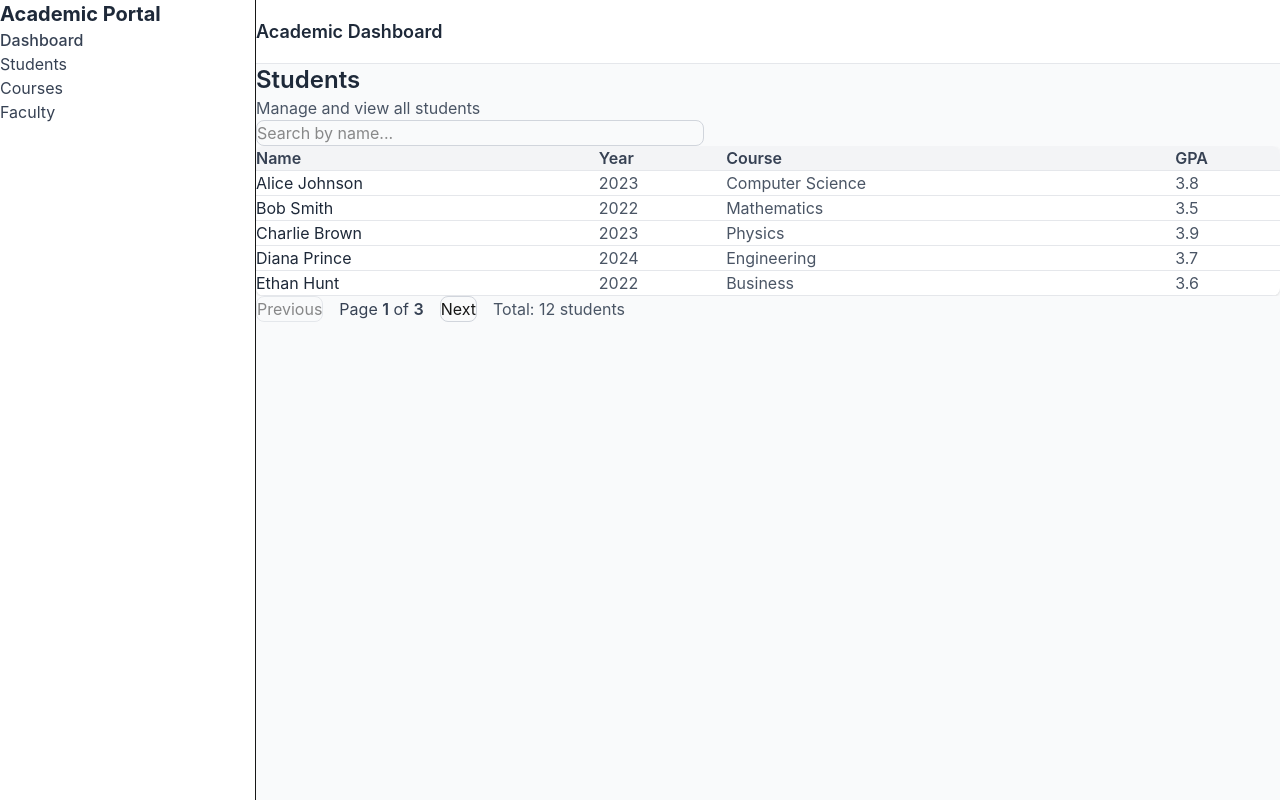
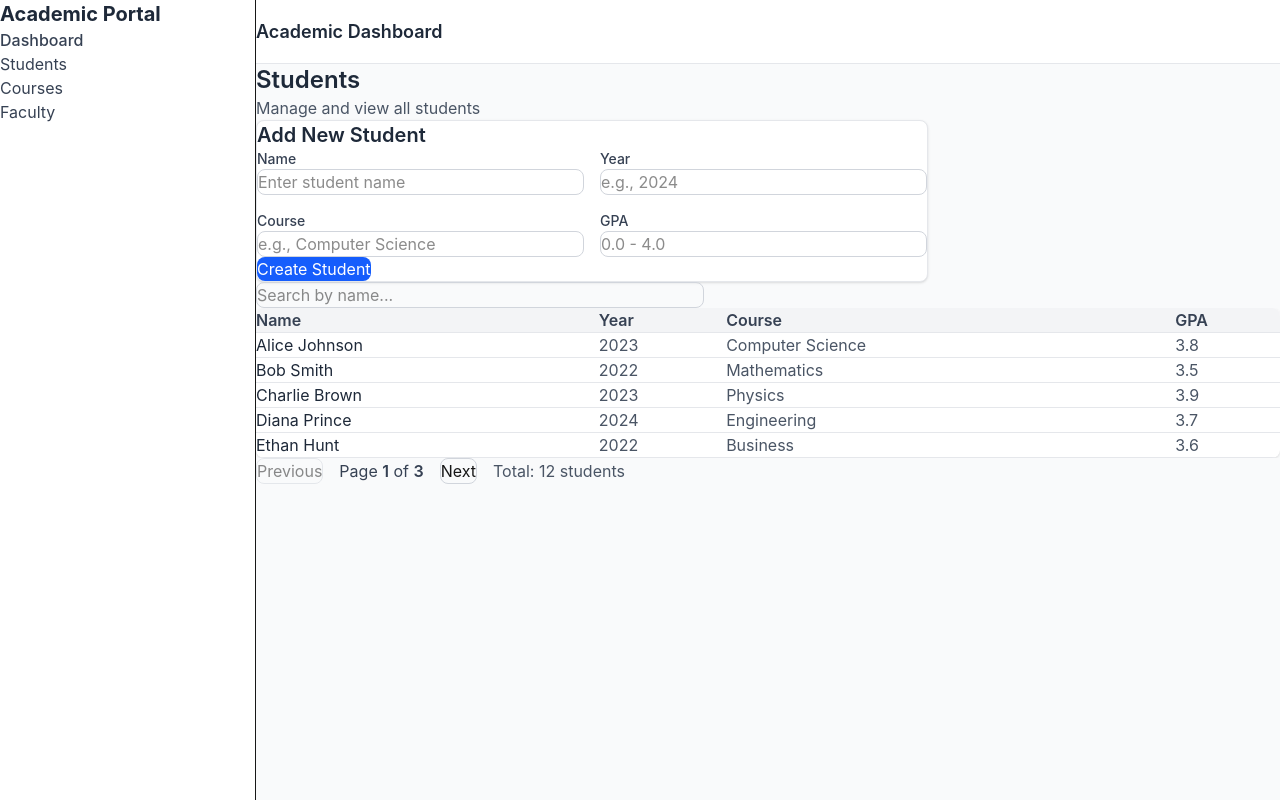
Before and after one commit to RafatAiub/Academic-Dashboard-Management-System-, a Next.js app: page /students in a window 1280 px wide. Built offline with nearby package versions, Linux system fonts and the light colour scheme.

Commit message:
feat: add reusable student form with validation

```diff
--- a/package.json
+++ b/package.json
@@ -9,10 +9,12 @@
     "lint": "eslint"
   },
   "dependencies": {
+    "@hookform/resolvers": "^5.2.2",
     "axios": "^1.13.4",
     "next": "16.1.6",
     "react": "19.2.3",
     "react-dom": "19.2.3",
+    "react-hook-form": "^7.71.1",
     "zod": "^4.3.6"
   },
   "devDependencies": {
--- /dev/null
+++ b/src/components/forms/StudentForm.tsx
@@ -0,0 +1,105 @@
+import { useForm } from "react-hook-form";
+import { zodResolver } from "@hookform/resolvers/zod";
+import { studentSchema, StudentFormData } from "@/lib/validators";
+
+interface Props {
+    onSubmit: (data: StudentFormData) => Promise<void>;
+}
+
+export default function StudentForm({ onSubmit }: Props) {
+    const {
+        register,
+        handleSubmit,
+        reset,
+        formState: { errors, isSubmitting }
+    } = useForm<StudentFormData>({
+        resolver: zodResolver(studentSchema)
+    });
+
+    const handleFormSubmit = async (data: StudentFormData) => {
+        await onSubmit(data);
+        reset(); // Clear form after successful submission
+    };
+
+    return (
+        <form
+            onSubmit={handleSubmit(handleFormSubmit)}
+            className="border border-gray-200 p-6 rounded-lg mt-6 max-w-2xl bg-white shadow-sm"
+        >
+            <h2 className="text-xl font-semibold text-gray-800 mb-4">Add New Student</h2>
+
+            <div className="grid grid-cols-1 md:grid-cols-2 gap-4">
+                {/* Name Field */}
+                <div>
+                    <label className="block text-sm font-medium text-gray-700 mb-1">
+                        Name
+                    </label>
+                    <input
+                        {...register("name")}
+                        placeholder="Enter student name"
+                        className="border border-gray-300 rounded-lg p-2 w-full focus:outline-none focus:ring-2 focus:ring-blue-500 focus:border-transparent"
+                    />
+                    {errors.name && (
+                        <p className="text-red-500 text-sm mt-1">{errors.name.message}</p>
+                    )}
+                </div>
+
+                {/* Year Field */}
+                <div>
+                    <label className="block text-sm font-medium text-gray-700 mb-1">
+                        Year
+                    </label>
+                    <input
+                        type="number"
+                        {...register("year", { valueAsNumber: true })}
+                        placeholder="e.g., 2024"
+                        className="border border-gray-300 rounded-lg p-2 w-full focus:outline-none focus:ring-2 focus:ring-blue-500 focus:border-transparent"
+                    />
+                    {errors.year && (
+                        <p className="text-red-500 text-sm mt-1">{errors.year.message}</p>
+                    )}
+                </div>
+
+                {/* Course Field */}
+                <div>
+                    <label className="block text-sm font-medium text-gray-700 mb-1">
+                        Course
+                    </label>
+                    <input
+                        {...register("course")}
+                        placeholder="e.g., Computer Science"
+                        className="border border-gray-300 rounded-lg p-2 w-full focus:outline-none focus:ring-2 focus:ring-blue-500 focus:border-transparent"
+                    />
+                    {errors.course && (
+                        <p className="text-red-500 text-sm mt-1">{errors.course.message}</p>
+                    )}
+                </div>
+
+                {/* GPA Field */}
+                <div>
+                    <label className="block text-sm font-medium text-gray-700 mb-1">
+                        GPA
+                    </label>
+                    <input
+                        type="number"
+                        step="0.1"
+                        {...register("gpa", { valueAsNumber: true })}
+                        placeholder="0.0 - 4.0"
+                        className="border border-gray-300 rounded-lg p-2 w-full focus:outline-none focus:ring-2 focus:ring-blue-500 focus:border-transparent"
+                    />
+                    {errors.gpa && (
+                        <p className="text-red-500 text-sm mt-1">{errors.gpa.message}</p>
+                    )}
+                </div>
+            </div>
+
+            <button
+                type="submit"
+                disabled={isSubmitting}
+                className="mt-6 bg-blue-600 text-white px-6 py-2 rounded-lg hover:bg-blue-700 disabled:opacity-50 disabled:cursor-not-allowed transition-colors"
+            >
+                {isSubmitting ? "Creating..." : "Create Student"}
+            </button>
+        </form>
+    );
+}
--- a/src/lib/validators.ts
+++ b/src/lib/validators.ts
@@ -1,8 +1,13 @@
 import { z } from "zod";
 
-export const createStudentSchema = z.object({
+export const studentSchema = z.object({
     name: z.string().min(2, "Name must be at least 2 characters"),
     year: z.number().int("Year must be an integer"),
     course: z.string().min(2, "Course must be at least 2 characters"),
     gpa: z.number().min(0, "GPA must be at least 0").max(4, "GPA must be at most 4")
 });
+
+export type StudentFormData = z.infer<typeof studentSchema>;
+
+// For backward compatibility with API
+export const createStudentSchema = studentSchema;
--- a/src/pages/students/index.tsx
+++ b/src/pages/students/index.tsx
@@ -1,7 +1,9 @@
 import { useEffect, useState } from "react";
 import StudentTable from "@/components/tables/StudentTable";
+import StudentForm from "@/components/forms/StudentForm";
 import { Student } from "@/types/student";
 import { StudentService } from "@/services/student.service";
+import { StudentFormData } from "@/lib/validators";
 
 export default function StudentsPage() {
     const [students, setStudents] = useState<Student[]>([]);
@@ -33,6 +35,12 @@ export default function StudentsPage() {
         }
     }
 
+    async function handleCreateStudent(data: StudentFormData) {
+        await StudentService.create(data);
+        setPage(1);
+        fetchStudents();
+    }
+
     const totalPages = Math.ceil(total / limit);
 
     return (
@@ -42,8 +50,11 @@ export default function StudentsPage() {
                 <p className="text-gray-600 mt-1">Manage and view all students</p>
             </div>
 
+            {/* Student Form */}
+            <StudentForm onSubmit={handleCreateStudent} />
+
             {/* Search */}
-            <div className="mb-4">
+            <div className="mb-4 mt-8">
                 <input
                     type="text"
                     placeholder="Search by name..."
--- a/src/services/student.service.ts
+++ b/src/services/student.service.ts
@@ -1,5 +1,6 @@
 import axios from "axios";
 import { Student } from "@/types/student";
+import { StudentFormData } from "@/lib/validators";
 
 export interface StudentListResponse {
     data: Student[];
@@ -18,5 +19,10 @@ export const StudentService = {
     }): Promise<StudentListResponse> => {
         const res = await axios.get("/api/students", { params });
         return res.data;
+    },
+
+    create: async (data: StudentFormData): Promise<Student> => {
+        const res = await axios.post("/api/students", data);
+        return res.data;
     }
 };
```
Also changed, not shown: 1 other file (tests, documents, lock files or other folders).
